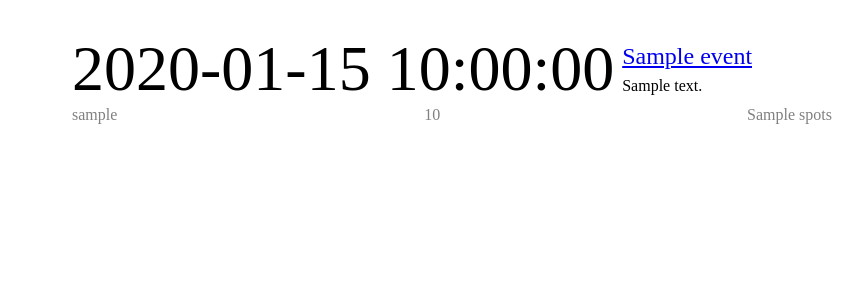
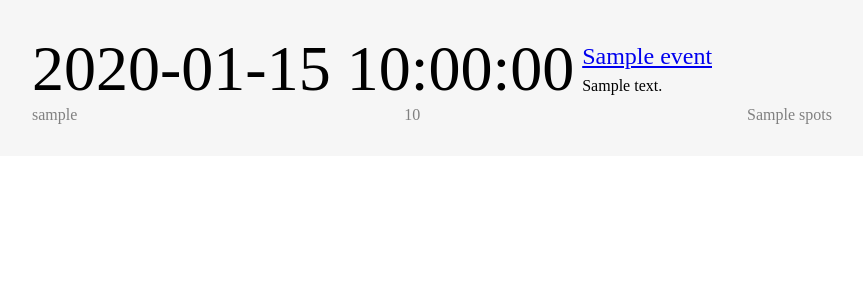
Before and after one commit to hr418/tikawe, a Flask app: template templates/index.html in a window 1280 px wide. Shown: the part 51-351 px from the top of the page, without its empty margins (208-1071 px from the left). Run offline with Flask 3, Linux system fonts and the light colour scheme; the template is opened without the code that fills it: most values are stand-ins (such as "Sample title", 1, 10 or a date in 2020); parts of the project's set-up code (start-up, migrations or seed data) failed here and were passed over.

Commit message:
Rework home page

```diff
--- a/static/main.css
+++ b/static/main.css
@@ -61,34 +61,43 @@ body {
 
 .event-items {
   list-style: none;
+  margin: 0;
+  padding: 0;
+  width: 100%;
 }
 
-.event-item {
+.event-item:nth-child(odd) {
+  background-color: #f6f6f6;
+}
+
+.event-item__content {
   display: flex;
   flex-direction: column;
-  margin-bottom: 2rem;
+  max-width: 50rem;
+  margin: auto;
+  padding-block: 2rem;
 }
 
-.event-item-main-info {
+.event-item__main-info {
   display: flex;
 }
 
-.event-item-secondary-info {
+.event-item__secondary-info {
   display: flex;
   justify-content: space-between;
   color: gray;
 }
 
-.event-item-secondary-info > * {
+.event-item__secondary-info > * {
   margin: 0;
 }
 
-.event-item-main-info__date {
+.event-item__main-info__date {
   font-size: 4rem;
   margin: 0;
 }
 
-.event-item-text {
+.event-item__text {
   padding: 0.5rem;
   display: flex;
   flex-direction: column;
@@ -96,14 +105,14 @@ body {
   min-width: 0;
 }
 
-.event-item-text__title {
+.event-item__text__title {
   font-size: 1.5rem;
   margin: 0;
   text-overflow: ellipsis;
   overflow: hidden;
 }
 
-.event-item-text__description {
+.event-item__text__description {
   margin: 0;
   text-overflow: ellipsis;
   overflow: hidden;
--- a/templates/index.html
+++ b/templates/index.html
@@ -8,21 +8,21 @@
   <body>
     {% include "nav.html" %}
     <main class="main">
-      <div class="main__content">
       {% if not events %}
       <p>Ei tapahtumia.</p>
       {% endif %}
       <ul class="event-items">
         {% for event in events %} {% if event.is_canceled %}
         <li class="event-item--canceled">
-            <div class="event-item-main-info">
-              <p class="event-item-main-info__date">{{ event.date }}</p>
-              <div class="event-item-text">
-                <a href="/" class="event-item-text__title">{{ event.title }}</a>
-                <p class="event-item-text__description">{{ event.description}}</p>
+          <div class="event-item__content">
+            <div class="event-item__main-info">
+              <p class="event-item__main-info__date">{{ event.date }}</p>
+              <div class="event-item__text">
+                <a href="/" class="event-item__text__title">{{ event.title }}</a>
+                <p class="event-item__text__description">{{ event.description}}</p>
               </div>
             </div>
-            <div class="event-item-secondary-info">
+            <div class="event-item__secondary-info">
               <p>{{ event.username }}</p>
               <p>{{ event.duration }}</p>
               <p>{{ event.spots }}</p>
@@ -31,17 +31,19 @@
               <a href="/delete/{{ event.id }}">Poista</a>
               {% endif %}
             </div>
+          </div>
         </li>
         {% else %}
         <li class="event-item">
-            <div class="event-item-main-info">
-              <p class="event-item-main-info__date">{{ event.date }}</p>
-              <div class="event-item-text">
-                <a href="/" class="event-item-text__title">{{ event.title }}</a>
-                <p class="event-item-text__description">{{ event.description}}</p>
+          <div class="event-item__content">
+            <div class="event-item__main-info">
+              <p class="event-item__main-info__date">{{ event.date }}</p>
+              <div class="event-item__text">
+                <a href="/" class="event-item__text__title">{{ event.title }}</a>
+                <p class="event-item__text__description">{{ event.description}}</p>
               </div>
             </div>
-            <div class="event-item-secondary-info">
+            <div class="event-item__secondary-info">
               <p>{{ event.username }}</p>
               <p>{{ event.duration }}</p>
               <p>{{ event.spots }}</p>
@@ -50,10 +52,10 @@
               <a href="/delete/{{ event.id }}">Poista</a>
               {% endif %}
             </div>
+          </div>
         </li>
         {% endif%} {% endfor %}
       </ul>
-      </div>
     </main>
   </body>
 </html>
```
Lines whose indentation alone changed are shown as unchanged.
